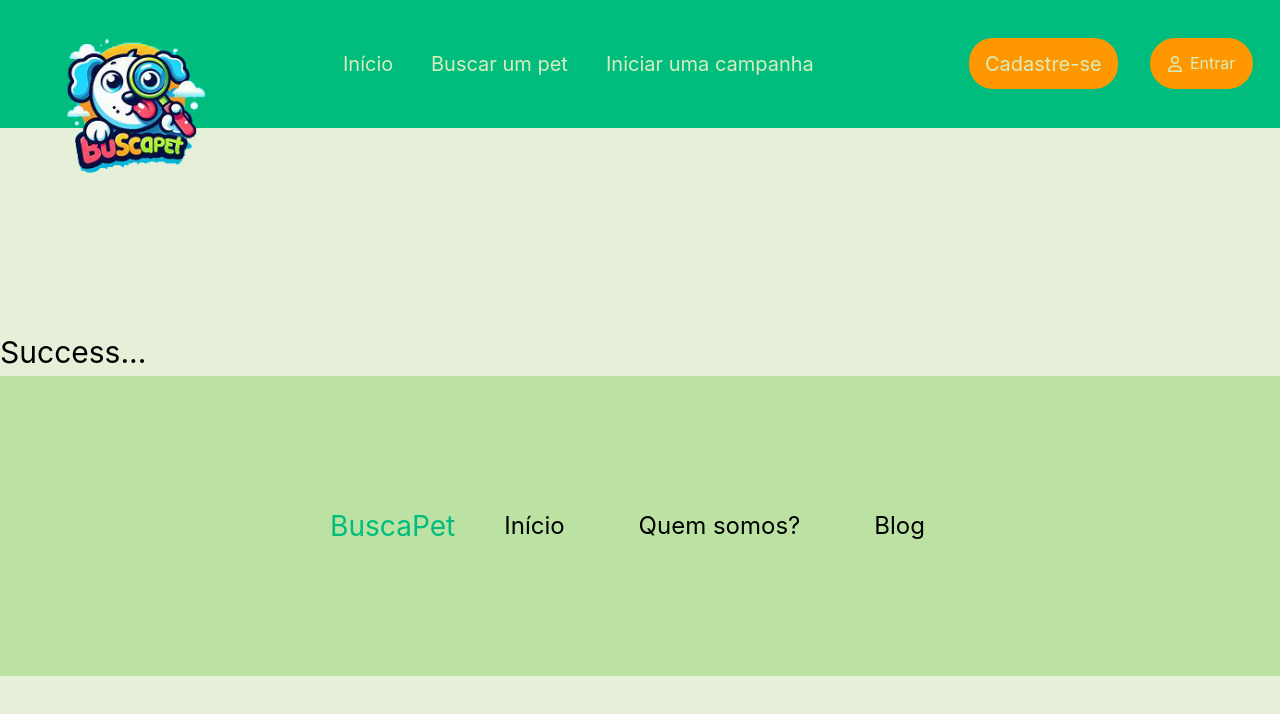
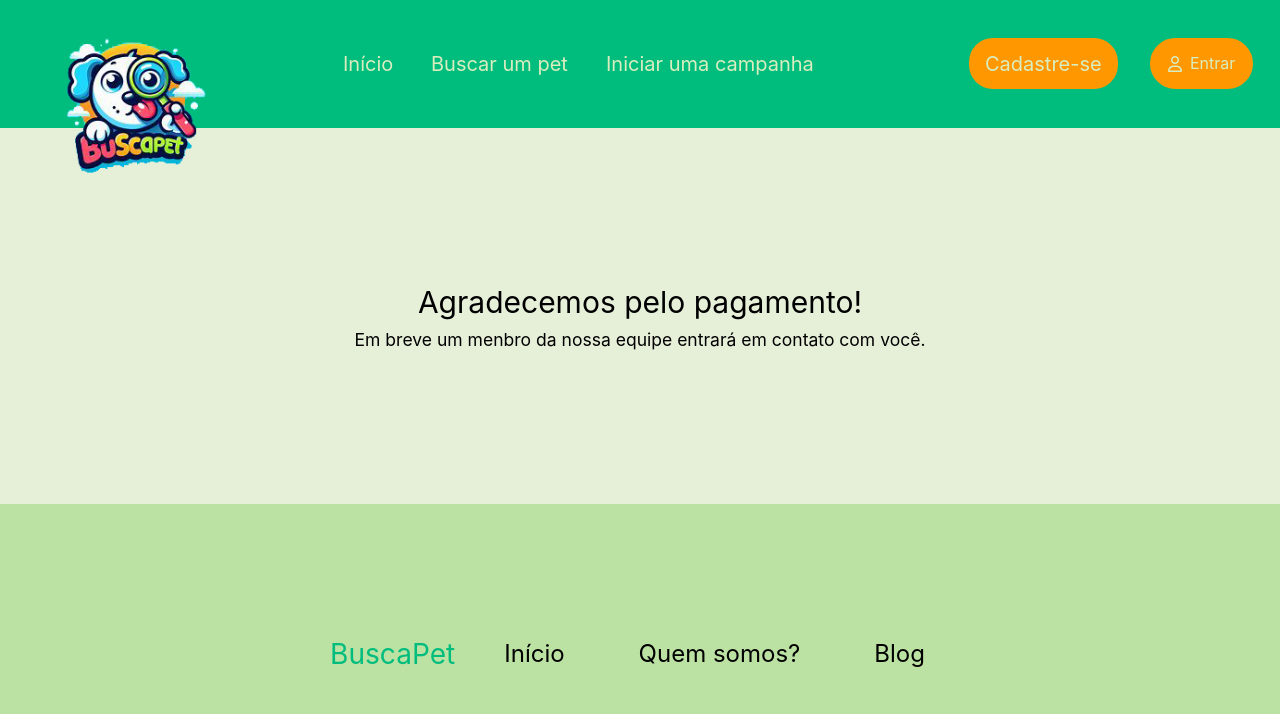
Before and after one commit to AlessandrodeAlmeida2/buscaPet, a Vue app in the folder my-app/: page /success in a window 1280 px wide. Shown: the top 714 px of the page. Built offline with nearby package versions, Linux system fonts and the light colour scheme; no server answers.

Commit message:
conteudo da page success

```diff
--- a/my-app/src/components/SuccessView.vue
+++ b/my-app/src/components/SuccessView.vue
@@ -1,11 +1,15 @@
 <template>
     <div class="success">
-        <h1>Success...</h1>
+        <h1>Agradecemos pelo pagamento!</h1>
+        <h3>Em breve um menbro da nossa equipe entrará em contato com você.</h3>
     </div>
 </template>
 
 <style>
 .success {
-    margin-top: 200px;
+    margin: 150px 0;
+    display: flex;
+    flex-direction: column;
+    align-items: center;
 }
 </style>
```
